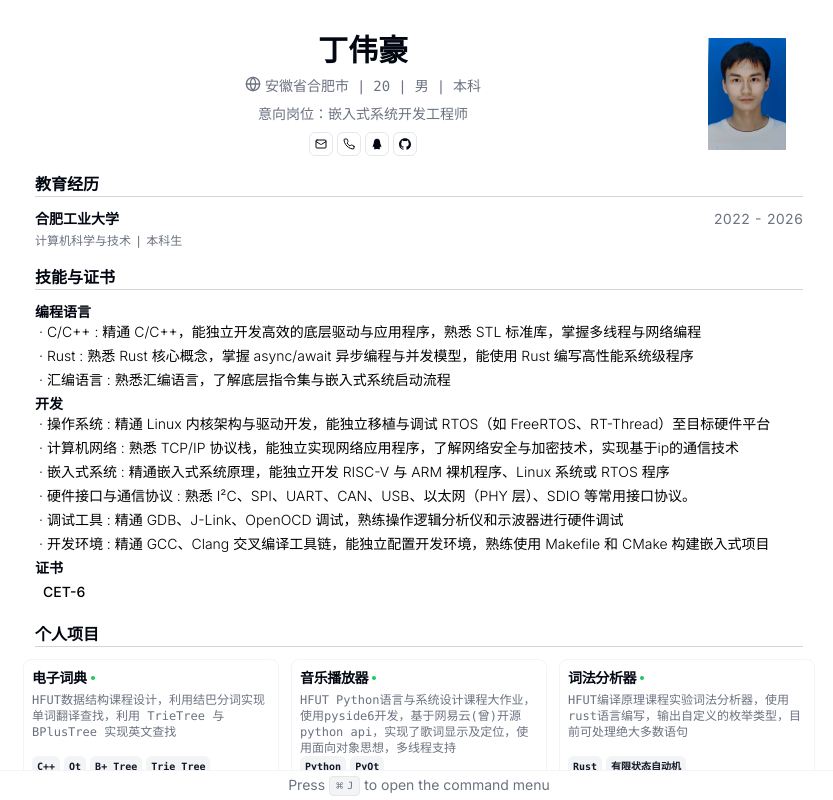
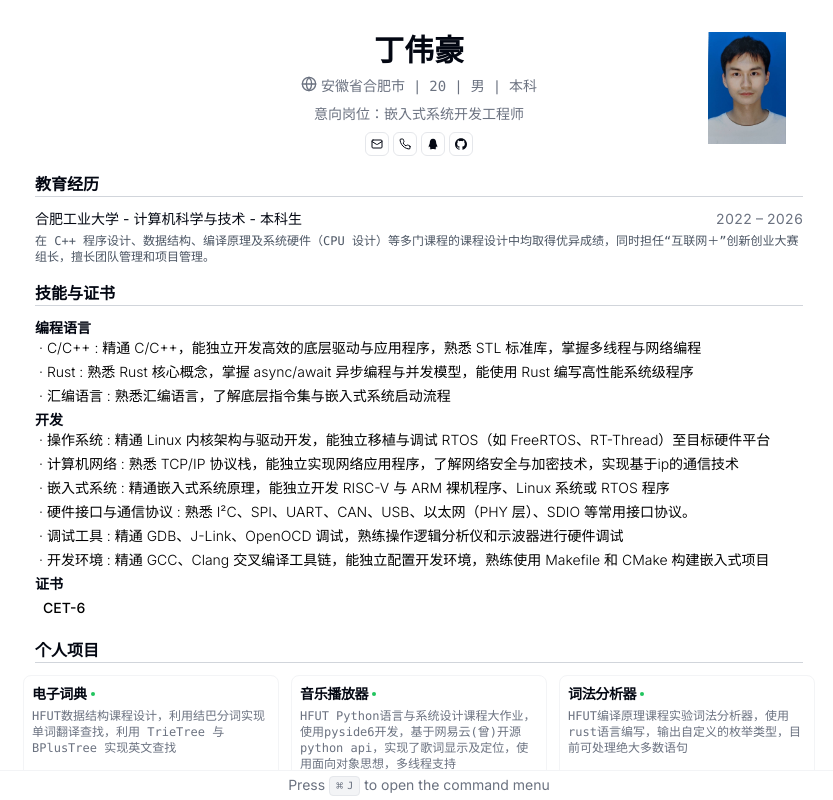
Before and after one commit to DingWH03/mycv, a Next.js app: page / in a window 1280 px wide. Shown: the top 800 px of the page, without its empty margins (221-1054 px from the left). Built offline with nearby package versions, Linux system fonts and the light colour scheme.

Commit message:
修改教育经历布局

```diff
--- a/src/app/page-contents.tsx
+++ b/src/app/page-contents.tsx
@@ -43,12 +43,11 @@ export default function Page({ language }: PageProps) {
   return (
     <main className="container relative mx-auto scroll-my-12 overflow-auto p-4 print:p-0 md:p-8">
       <section className="mx-auto w-full max-w-3xl space-y-4 bg-white print:space-y-2">
-        <div className="flex items-center justify-between">
-          <div className="flex-1 space-y-2">
+        <div className="relative flex items-center">
+          {/* 左侧信息块 */}
+          <div className="flex-1 flex flex-col items-center space-y-2">
             {/* Name */}
-            <div className="text-center">
             <h1 className="text-3xl font-bold">{data.name}</h1>
-            </div>
 
             {/* Combined Basic Info & Location */}
             <p className="flex flex-wrap justify-center items-center space-x-2 font-mono text-sm text-muted-foreground">
@@ -73,17 +72,14 @@ export default function Page({ language }: PageProps) {
               <span>{data.top_education}</span>
             </p>
 
-
-
-
             {/* Target Position */}
             {data.target && (
-              <p className="flex justify-center mt-1 font-mono text-sm font-medium text-muted-foreground">
-                {language === 'ch' ? '意向岗位' : 'target'}：{data.target}
+              <p className="font-mono text-sm font-medium text-muted-foreground">
+                {language === 'ch' ? '意向岗位' : 'Target'}：{data.target}
               </p>
             )}
 
-            {/* Contact Icons (Smaller) */}
+            {/* Contact Icons */}
             <div className="flex justify-center gap-x-1 print:hidden">
               {data.contact.email && (
                 <Button className="h-6 w-6 p-0" variant="outline" asChild>
@@ -128,11 +124,15 @@ export default function Page({ language }: PageProps) {
             </div>
           </div>
 
+          {/* 右侧头像，独立布局 */}
+          <div className="absolute right-0 top-0">
             <Avatar className="size-28">
               <AvatarImage alt={data.name} src={data.avatarUrl} />
               <AvatarFallback>{data.initials}</AvatarFallback>
             </Avatar>
           </div>
+        </div>
+
         {/* 个人简介部分，目前省略 */}
         {/* <Section>
           <h2 className="text-lg font-bold">
@@ -147,24 +147,36 @@ export default function Page({ language }: PageProps) {
           <h2 className="text-base font-bold border-b border-gray-300">
             {language === 'ch' ? '教育经历' : 'Education'}
           </h2>
-          {data.education.map((education) => {
-            return (
-              <Card key={education.school}>
+          {data.education.map((edu) => (
+            <Card key={edu.school + edu.start}>
               <CardHeader>
                 <div className="flex items-center justify-between gap-x-2 text-sm">
-                    <h3 className="font-semibold leading-none">
-                      {education.school}
-                    </h3>
-                    <div className="text-sm tabular-nums text-gray-500">
-                      {education.start} - {education.end}
+                  {/* 学校–专业–学位 */}
+                  <div className="flex items-baseline space-x-1">
+                    <span>{edu.school}</span>
+                    <span>-</span>
+                    <span>{edu.major}</span>
+                    <span>-</span>
+                    <span>{edu.degree}</span>
+                  </div>
+                  {/* 时间 */}
+                  <div className="tabular-nums text-gray-500">
+                    {edu.start} – {edu.end}
                   </div>
                 </div>
               </CardHeader>
-                <CardContent className="mt-1 text-xs">{education.major}{<span className="mx-1">|</span>}{education.degree}</CardContent>
+
+              {/* 第二行：描述 */}
+              {edu.description && (
+                <CardContent className="mt-1 text-xs text-gray-600">
+                  {edu.description}
+                </CardContent>
+              )}
             </Card>
-            );
-          })}
+          ))}
         </Section>
+
+
 
 
         <Section>
--- a/src/data/resume-data.tsx
+++ b/src/data/resume-data.tsx
@@ -18,6 +18,7 @@ import {
   YearProgressLogo,
 } from "@/images/logos";
 import { GitHubIcon, LinkedInIcon, XIcon, QQIcon } from "@/components/icons";
+import { Description } from "@radix-ui/react-dialog";
 
 export const RESUME_DATA = {
   name: "丁伟豪",
@@ -58,6 +59,7 @@ export const RESUME_DATA = {
       major: "计算机科学与技术",
       start: "2022",
       end: "2026",
+      description: "在 C++ 程序设计、数据结构、编译原理及系统硬件（CPU 设计）等多门课程的课程设计中均取得优异成绩，同时担任“互联网＋”创新创业大赛组长，擅长团队管理和项目管理。",
     },
   ],
   campusActivities: [
@@ -239,6 +241,7 @@ export const RESUME_DATA_en = {
       major: "Computer Science and Technology",
       start: "2022",
       end: "2026",
+      description: "Achieved excellent results in course projects for C++ Programming, Data Structures, Compiler Principles, and System Hardware (CPU Design); served as the Entrepreneurship Team Leader in the “Internet+” Competition, excelling in team management and project management.",
     },
   ],
   campusActivities: [
```
Lines whose indentation alone changed are shown as unchanged.
